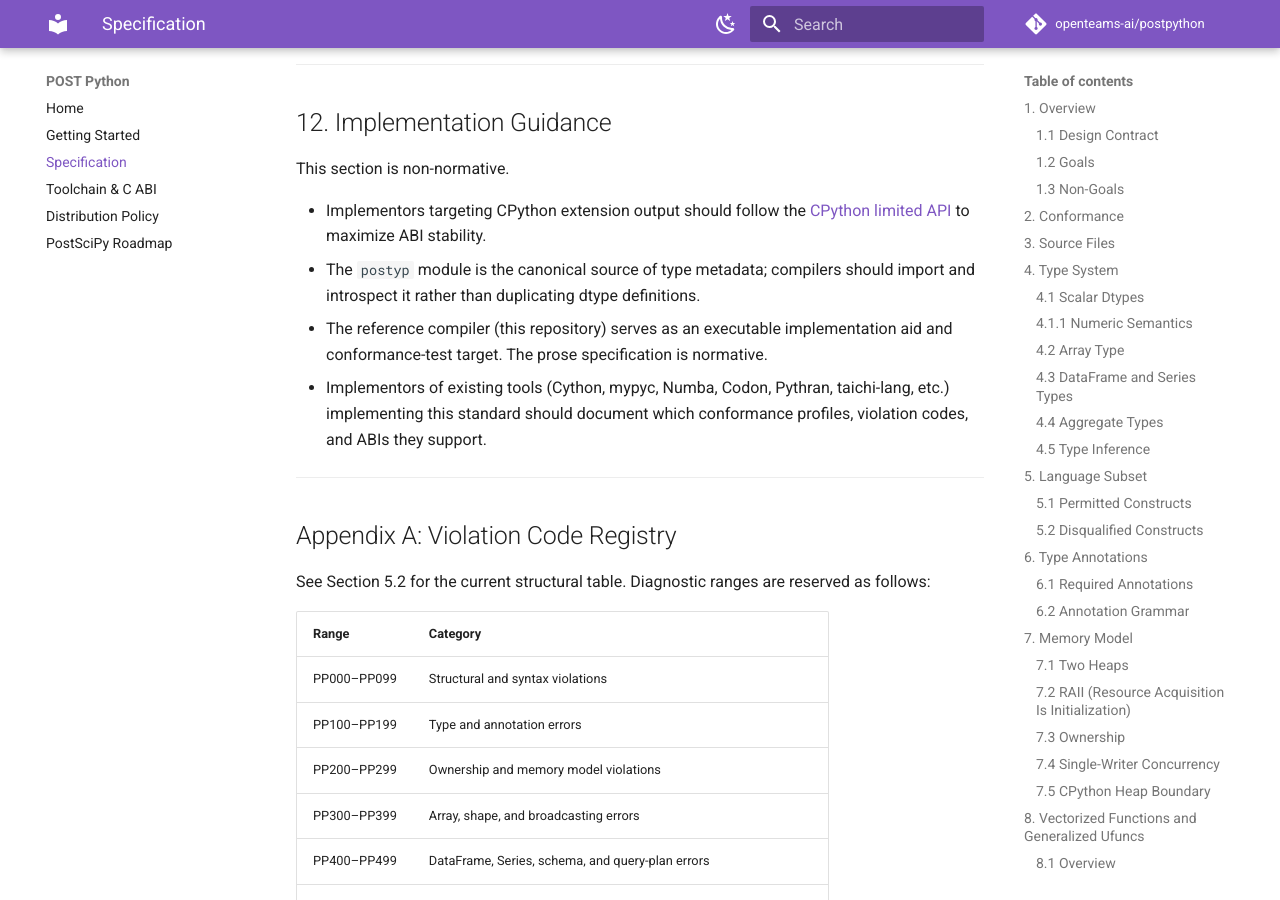
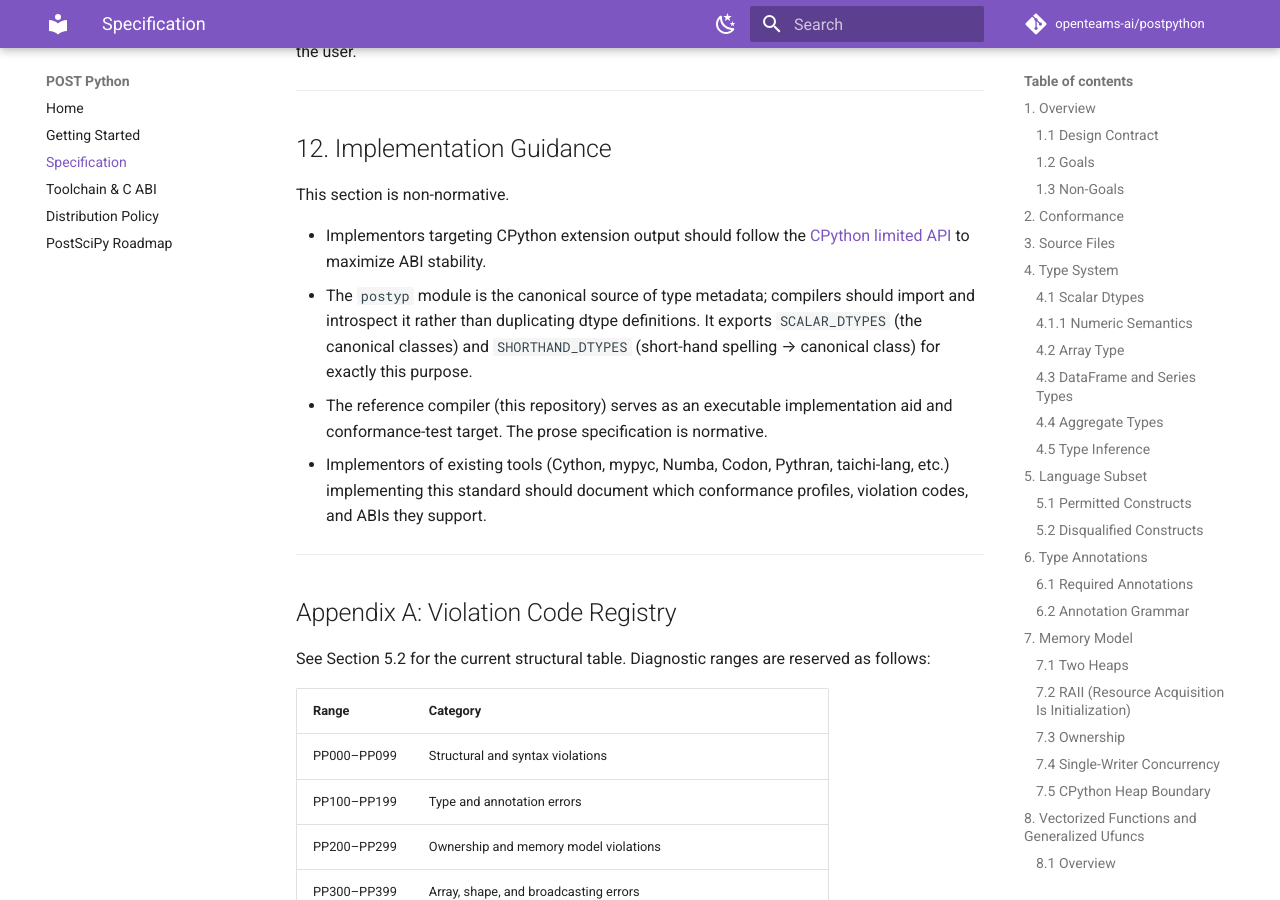
Before and after one commit to openteams-ai/postpython, an MkDocs documentation site: the page built from docs/spec.md, in a window 1280 px wide and 900 px high, scrolled down 22041 px. Built offline with MkDocs 1.6.1 and Material for MkDocs 9.7.7, drawn with Linux system fonts in a browser that asks for light colours; comment, search, counter and statistics services are not loaded; some of the changed text lies outside the part shown.

Commit message:
Spec: list short-hand spellings in §10 and the introspection tables in §12
Co-Authored-By: Claude Fable 5 <noreply@anthropic.com>

```diff
--- a/docs/spec.md
+++ b/docs/spec.md
@@ -655,7 +655,7 @@ The reference compiler emits C99 as its intermediate output, then invokes the sy
 
 POST Python's standard library consists of:
 
-1. **`postyp`** — the type vocabulary (scalar dtypes, `Array`, `DataFrame`, `Series`, `Shape`).
+1. **`postyp`** — the type vocabulary (scalar dtypes and their short-hand spellings (§4.1), `Array`, `DataFrame`, `Series`, `Shape`).
 2. **`postpyc` / `postpyc.ufunc`** — the `@vectorize` and `@guvectorize` decorators and signature utilities.
 3. **`postpyc.math`** — scalar math functions (`sqrt`, `sin`, `cos`, `exp`, `log`, …), lowered to `libm`.
 4. **`postpyc.mem`** — explicit memory utilities (`alloc`, `free`, `share`) for advanced use.
@@ -694,7 +694,7 @@ Extensions must not change the meaning of POST Core programs unless explicitly e
 This section is non-normative.
 
 - Implementors targeting CPython extension output should follow the [CPython limited API](https://docs.python.org/3/c-api/stable.html) to maximize ABI stability.
-- The `postyp` module is the canonical source of type metadata; compilers should import and introspect it rather than duplicating dtype definitions.
+- The `postyp` module is the canonical source of type metadata; compilers should import and introspect it rather than duplicating dtype definitions. It exports `SCALAR_DTYPES` (the canonical classes) and `SHORTHAND_DTYPES` (short-hand spelling → canonical class) for exactly this purpose.
 - The reference compiler (this repository) serves as an executable implementation aid and conformance-test target.  The prose specification is normative.
 - Implementors of existing tools (Cython, mypyc, Numba, Codon, Pythran, taichi-lang, etc.) implementing this standard should document which conformance profiles, violation codes, and ABIs they support.
 
```
